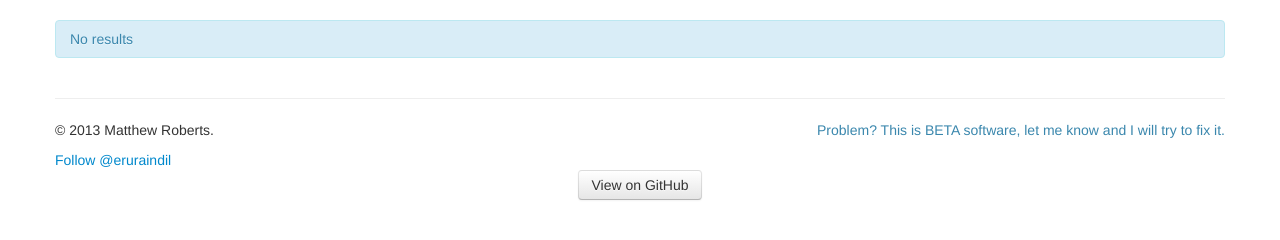
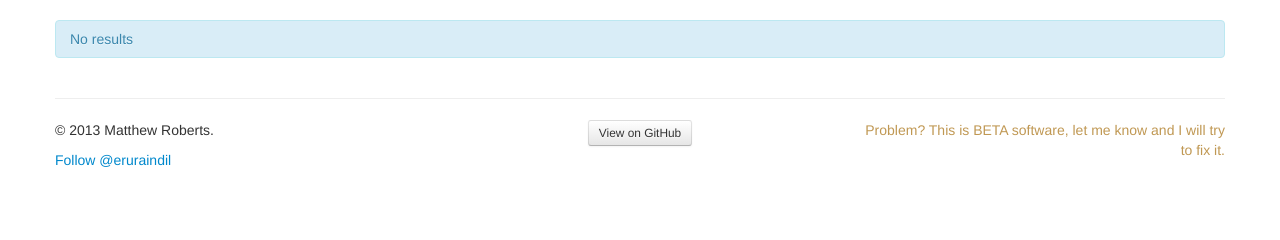
Before and after one commit to eruraindil/webadvisor-scraper, a PHP site: page /foo/ in a window 1280 px wide. Shown: the part 205-445 px from the top of the page. Run offline with PHP 8.4, Linux system fonts and the light colour scheme; some libraries are stand-ins or nearby versions.

Commit message:
cannot make up my mind on the footer

```diff
--- a/index.php
+++ b/index.php
@@ -163,19 +163,17 @@ foreach($classrooms as $building => $rooms) {
             <hr>
             <footer>
                 <div class="row">
-                    <div class="span6">
+                    <div class="span4 text-left">
                         <p>&copy; 2013 Matthew Roberts.</p>
                         <a href="https://twitter.com/eruraindil" class="twitter-follow-button" data-show-count="false">Follow @eruraindil</a>
                         <script>!function(d,s,id){var js,fjs=d.getElementsByTagName(s)[0];if(!d.getElementById(id)){js=d.createElement(s);js.id=id;js.src="//platform.twitter.com/widgets.js";fjs.parentNode.insertBefore(js,fjs);}}(document,"script","twitter-wjs");</script>
 
                     </div>
-                    <div class="span6 text-right">
-                        <p class="text-info">Problem? This is BETA software, let me know and I will try to fix it.</p>
+                    <div class="span4 text-center">
+                        <a href="https://www.github.com/eruraindil/webadvisor-scraper" class="btn btn-small">View on GitHub</a>
                     </div>
-                </div>
-                <div class="row">
-                    <div class="span12 text-center">
-                        <a href="https://www.github.com/eruraindil/webadvisor-scraper" class="btn">View on GitHub</a>
+                    <div class="span4 text-right">
+                        <p class="text-warning">Problem? This is BETA software, let me know and I will try to fix it.</p>
                     </div>
                 </div>
             </footer>
```
